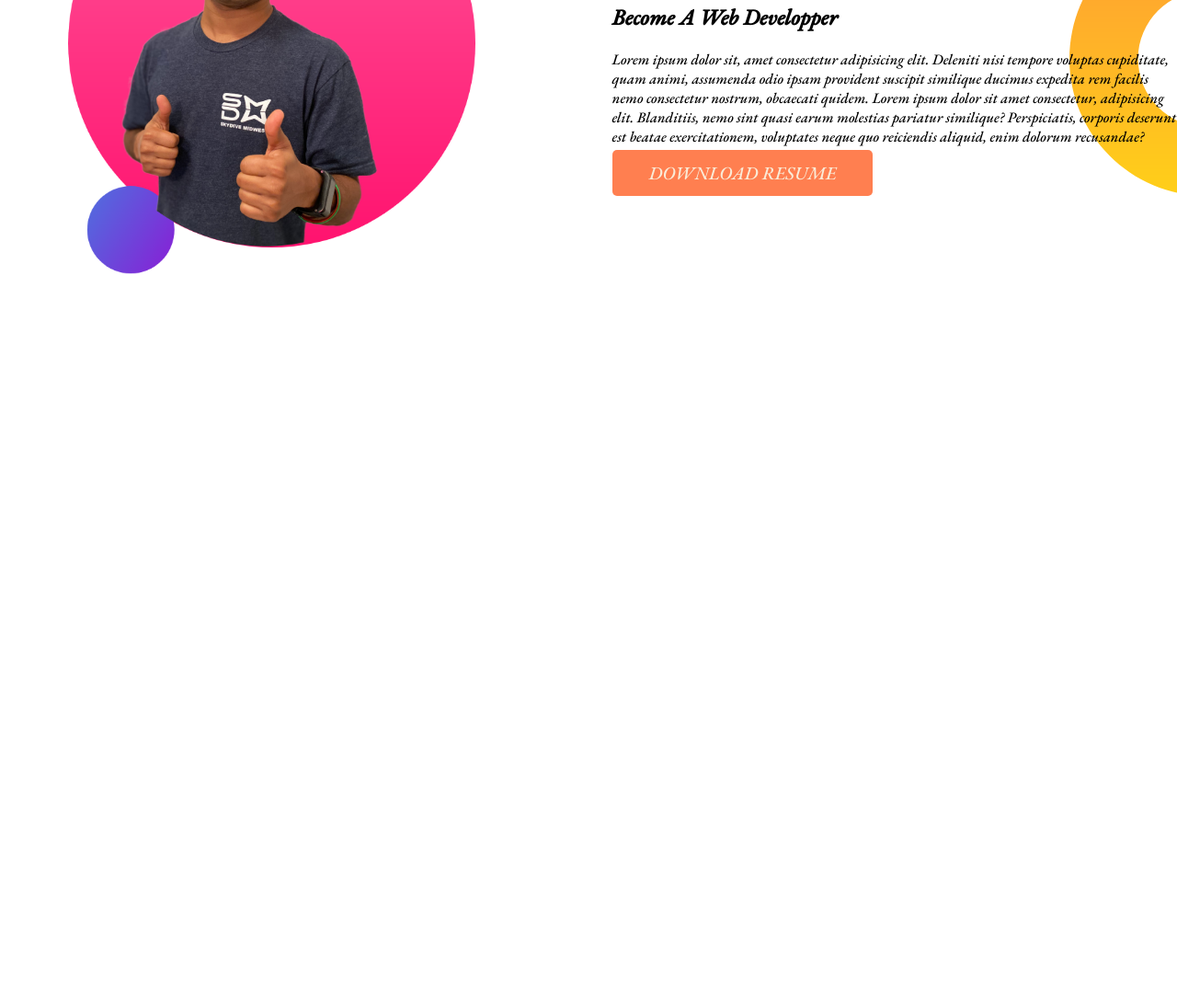
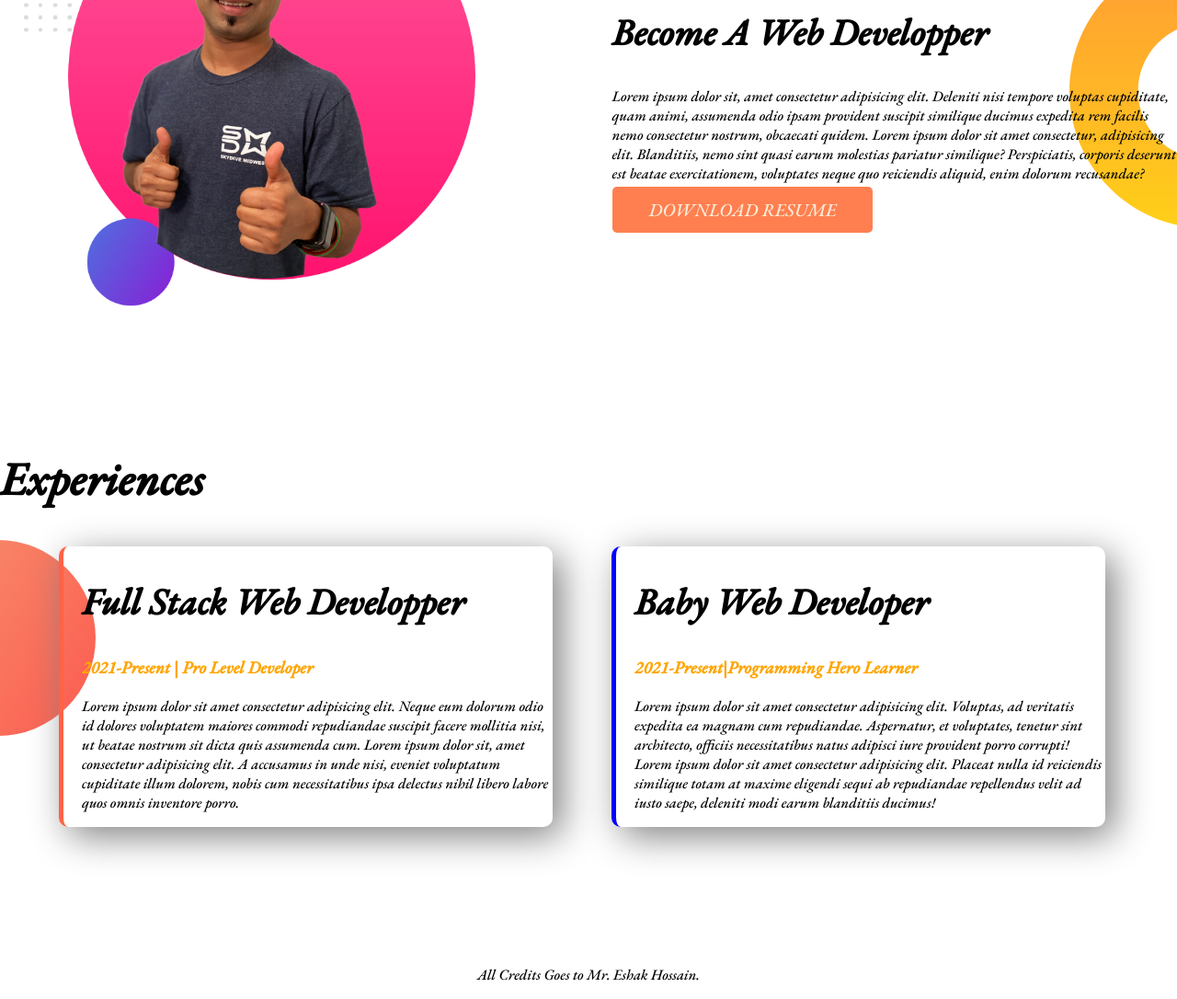
Before and after one commit to eshakhossain/developer-portfolio, a plain HTML site: page index.html in a window 1280 px wide. Shown: the part 849-1935 px from the top of the page at 92% size. Before the commit the page ends 1302 px from the top, so only its background shows below. Drawn offline with nearby package versions, Linux system fonts and the light colour scheme.

Commit message:
Developer Experince Added

```diff
--- a/index.html
+++ b/index.html
@@ -13,9 +13,9 @@
 </head>
 
 <body>
-    <section class="top-banner">
+    <section class="top-banner flexible-container">
 
-        <div class="half-width">
+        <div class=" half-width">
             <h1>
                 Welcome To
             </h1>
@@ -39,7 +39,7 @@
 
     </section>
 
-    <section class="dream-big">
+    <section class="dream-big flexible-container">
 
         <div class="half-width">
 
@@ -63,6 +63,47 @@
         </div>
 
     </section>
+    <section class="experience-area">
+        <h1>
+            Experiences
+        </h1>
+        <div class="flexible-container">
+
+            <div id="Full-Stack-Web-Developper" class="experience-item">
+                <h2>
+                    Full Stack Web Developper
+                </h2>
+                <h3 class="orange-color">
+                    2021-Present | Pro Level Developer
+                </h3>
+                <p>
+                    Lorem ipsum dolor sit amet consectetur adipisicing elit. Neque eum dolorum odio id dolores
+                    voluptatem maiores commodi repudiandae suscipit facere mollitia nisi, ut beatae nostrum sit dicta
+                    quis assumenda cum.
+                    Lorem ipsum dolor sit, amet consectetur adipisicing elit. A accusamus in unde nisi, eveniet
+                    voluptatum cupiditate illum dolorem, nobis cum necessitatibus ipsa delectus nihil libero labore quos
+                    omnis inventore porro.
+                </p>
+            </div>
+            <div id="Baby-Web-Developer" class="experience-item">
+                <h2>Baby Web Developer</h2>
+                <h3 class="orange-color">2021-Present|Programming Hero Learner</h3>
+                <p>
+                    Lorem ipsum dolor sit amet consectetur adipisicing elit. Voluptas, ad veritatis expedita ea magnam
+                    cum repudiandae. Aspernatur, et voluptates, tenetur sint architecto, officiis necessitatibus natus
+                    adipisci iure provident porro corrupti!
+                    Lorem ipsum dolor sit amet consectetur adipisicing elit. Placeat nulla id reiciendis similique totam
+                    at maxime eligendi sequi ab repudiandae repellendus velit ad iusto saepe, deleniti modi earum
+                    blanditiis ducimus!
+                </p>
+
+            </div>
+
+        </div>
+    </section>
 </body>
+<footer>
+    <p> All Credits Goes to Mr. Eshak Hossain.</p>
+</footer>
 
 </html>
--- a/style.css
+++ b/style.css
@@ -4,14 +4,18 @@ body {
 }
 
 h1 {
-    font-size: 60px;
+    font-size: 50px;
+}
+
+h2 {
+    font-size: 40px;
 }
 
 .orange-color {
     color: orange;
 }
 
-section {
+.flexible-container {
     display: flex;
     margin-bottom: 150px;
 }
@@ -45,3 +49,30 @@ section {
     background-repeat: no-repeat;
     background-position: right;
 }
+
+.experience-area {
+    background-image: url(developer-portfolio-master/images/exp-bg.png);
+    background-repeat: no-repeat;
+    background-position: left;
+}
+
+.experience-item {
+    width: 40%;
+    margin-left: 5%;
+    padding-left: 20px;
+    border-radius: 10px;
+    box-shadow: 10px 10px 40px gray;
+    border: 7px;
+}
+
+#Full-Stack-Web-Developper {
+    border-left: 5px solid tomato;
+}
+
+#Baby-Web-Developer {
+    border-left: 5px solid blue;
+}
+
+footer p {
+    text-align: center;
+}
```
